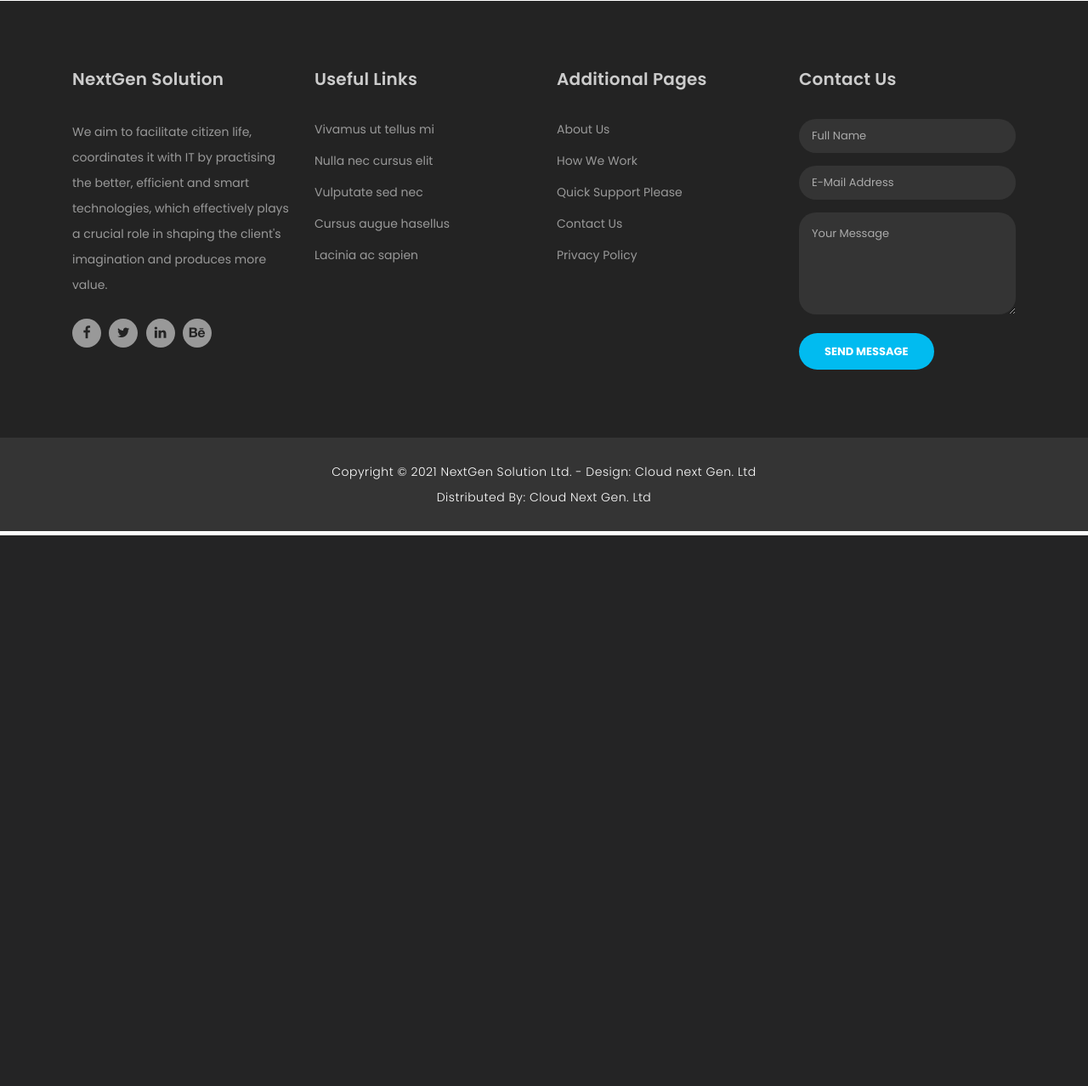
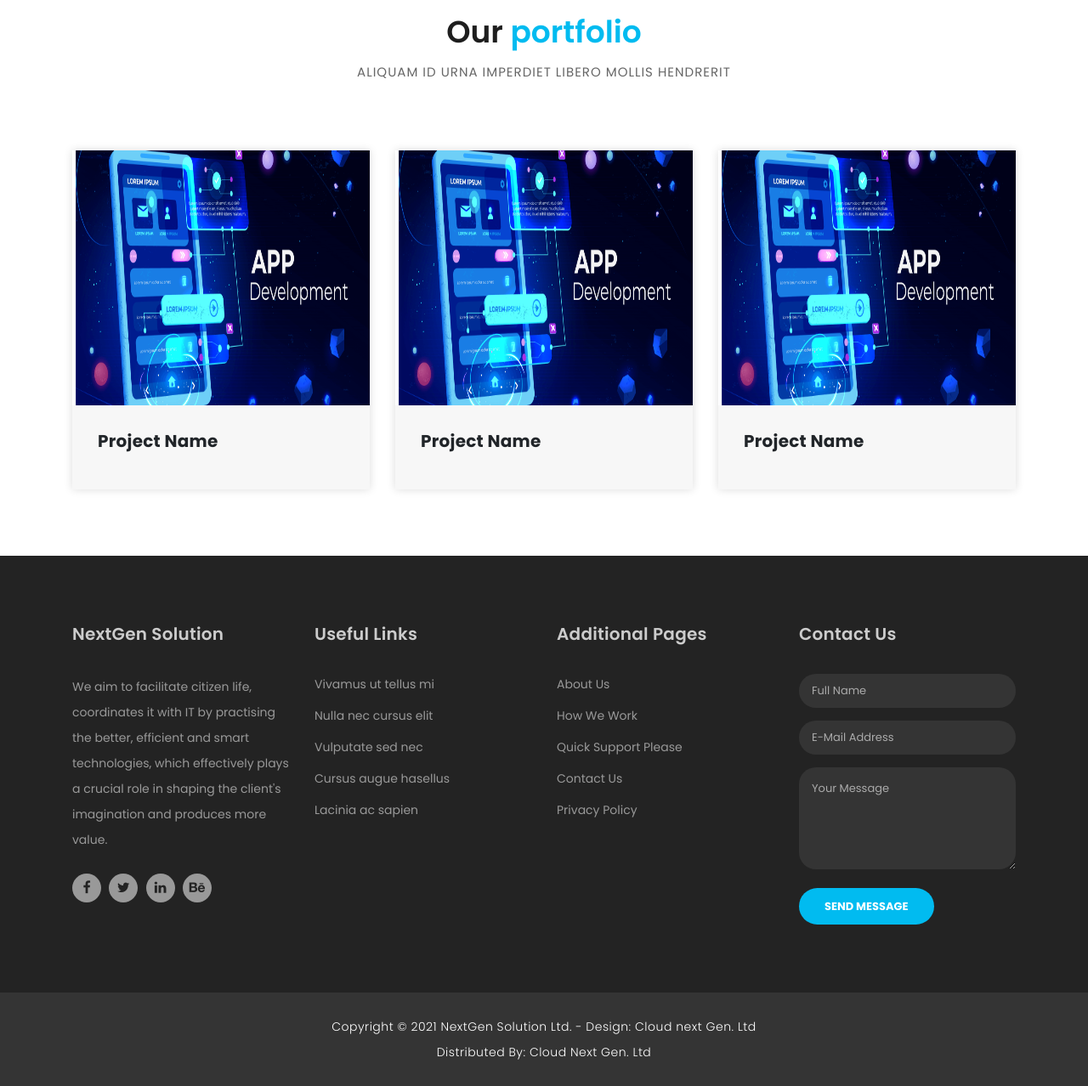
Before and after one commit to hossain258/ICTSITE, a Django app: page /portfolio/ in a window 1280 px wide. Shown: the part 170-1448 px from the top of the page at 85% size. Before the commit the page ends 800 px from the top, so only its background shows below. Run offline with Django 4.2, Linux system fonts and the light colour scheme; parts of the project's set-up code (start-up, migrations or seed data) failed here and were passed over; some libraries are stand-ins or nearby versions.

Commit message:
Design updated

```diff
--- a/gensite/static/assets/css/custom.css
+++ b/gensite/static/assets/css/custom.css
@@ -52,3 +52,7 @@ header .navbar{
 .service-item:hover{
     box-shadow: 0 0 18px #01bbf0;
 }
+.location-map{
+    background: #ddd;
+    text-align: left;
+}
--- a/gensite/templates/portfolio.html
+++ b/gensite/templates/portfolio.html
@@ -1,12 +1,48 @@
 {% extends 'base.html' %}
-{% load static %}
+ {% load static  %}
 
-{% block content %}
+ {% block content %}
 
-<div class='portfolio pb-5' >
-    <div class ='container'>
-        <h2> coming soon </h2>
+
+<div class="services pb-5">
+  <div class="container">
+
+    <div class="row">
+      <div class="col-md-12">
+        <div class="section-heading">
+          <h2>Our <em>portfolio</em></h2>
+          <span>Aliquam id urna imperdiet libero mollis hendrerit</span>
+        </div>
+      </div>
+
+      <div class="col-md-4">
+        <div class="service-item" >
+        <img src="../media/services_images/apps_development.png"  width = "350" height ="300" alt="">
+          <div class="down-content">
+            <h4> Project Name </h4>
+          </div>
+        </div>
+      </div>
+      <div class="col-md-4">
+        <div class="service-item" >
+        <img src="../media/services_images/apps_development.png"  width = "350" height ="300" alt="">
+          <div class="down-content">
+            <h4> Project Name </h4>
+          </div>
+        </div>
+      </div>
+      <div class="col-md-4">
+        <div class="service-item" >
+        <img src="../media/services_images/apps_development.png"  width = "350" height ="300" alt="">
+          <div class="down-content">
+            <h4> Project Name </h4>
+          </div>
+        </div>
+      </div>
+
+
     </div>
-    <h2> coming soon </h2>
+  </div>
 </div>
+
 {% endblock %}
```
Also changed, not shown: gensite/templates/contact.html (+18 -2 lines).
